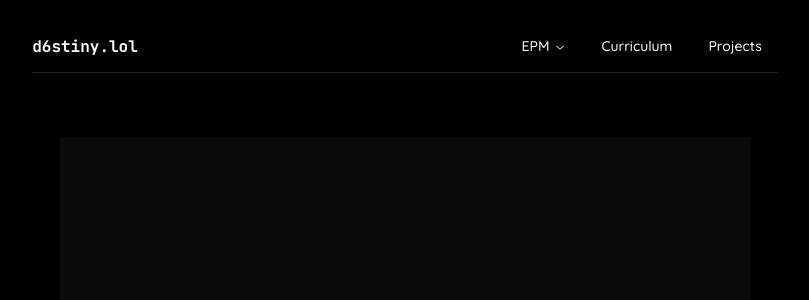
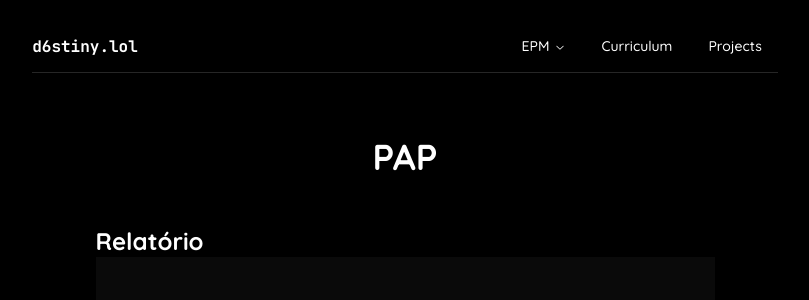
Before and after one commit to d6stiny/website, a Next.js app: page /epm/pap in a window 1280 px wide. Shown: the top 300 px of the page, without its empty margins (235-1044 px from the left). Built offline with nearby package versions, Linux system fonts and the light colour scheme.

Commit message:
pap page

```diff
--- a/src/app/epm/pap/page.tsx
+++ b/src/app/epm/pap/page.tsx
@@ -1,7 +1,11 @@
-export default function PAP() {
+import Link from "next/link";
+
+export default async function PAP() {
   return (
-    <>
+    <div className="prose prose-invert m-auto mb-8">
+      <h1 className="mb-0 text-center">PAP</h1>
+      <h2 className="mb-0">Relatório</h2>
       <iframe src="/relatório_pap.pdf" className="aspect-square w-full" />
-    </>
+    </div>
   );
 }
--- a/src/app/page.tsx
+++ b/src/app/page.tsx
@@ -1,6 +1,6 @@
 import Link from "next/link";
 
-export default function Home() {
+export default async function Home() {
   return (
     <div className="prose prose-invert m-auto mb-8">
       <h1 className="mb-0">d6stiny</h1>
--- a/src/app/projects/page.tsx
+++ b/src/app/projects/page.tsx
@@ -32,7 +32,7 @@ export default function Projects() {
             <Link
               href={project.href || ""}
               key={project.name}
-              className="mt-2 rounded-lg p-3 px-5 text-left transition hover:-translate-y-1 hover:scale-105 hover:bg-muted"
+              className="mt-2 rounded-lg p-3 px-5 text-left ring-1 ring-white/10 transition hover:-translate-y-1 hover:scale-105 hover:bg-muted"
             >
               <div>
                 <h3 className="font-bold">{project.name}</h3>
--- a/src/components/Header.tsx
+++ b/src/components/Header.tsx
@@ -148,7 +148,7 @@ export function MobileHeader() {
             <Link
               className={buttonVariants({
                 variant: "link",
-                className: "-mx-2 -mt-2 w-fit !p-2",
+                className: "mx-2 -mt-2 w-fit !p-2",
               })}
               href={"/"}
               onClick={() => setIsOpen(!isOpen)}
```
Also changed, not shown: 2 other files (tests, documents, lock files or other folders).
